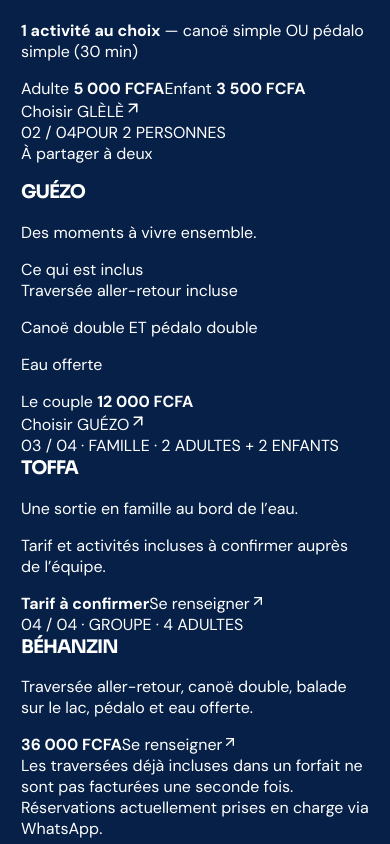
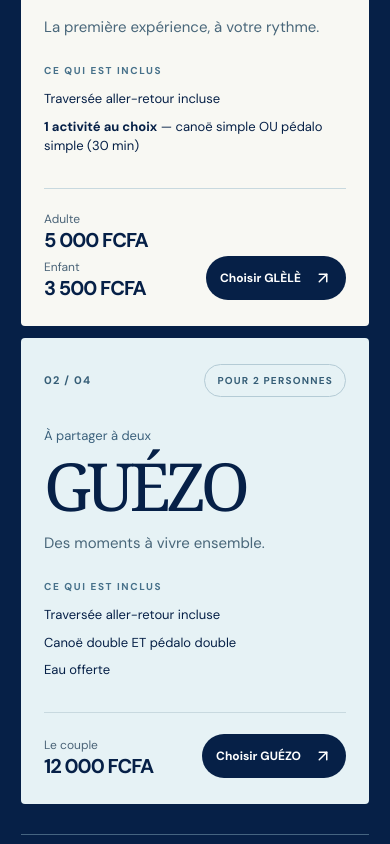
Before and after one commit to emma-dasilva-dev/aquamazone-adventure, a Next.js app: page / in a window 390 px wide. Shown: the part 2980-3824 px from the top of the page. Built offline with nearby package versions, Linux system fonts and the light colour scheme.

Commit message:
style: editorial mobile-first forfaits layout

```diff
--- a/app/globals.css
+++ b/app/globals.css
@@ -243,3 +243,77 @@ body{overflow-x:clip}
  .activity-no-photo{width:76px}
 }
 @media(prefers-reduced-motion:reduce){.activity-thumbnail-photo{transition:none}}
+
+
+/* V0.5 — Forfaits: editorial offer layout, no repetitive generic cards */
+.packages-v4{background:#062047;color:#fff}
+.packages-v4 .section-shell{padding-top:clamp(76px,9vw,120px);padding-bottom:clamp(76px,9vw,120px)}
+.packages-v4-heading{display:grid;grid-template-columns:minmax(0,1.9fr) minmax(200px,.7fr);align-items:end;gap:30px;margin-bottom:43px}
+.packages-v4-heading .kicker{color:#83c9ed;font-size:11px;letter-spacing:.2em;margin:0 0 20px}
+.packages-v4-heading h2{font-family:Georgia,'Times New Roman',serif;font-weight:400;letter-spacing:-.055em;line-height:1.08;font-size:clamp(48px,6vw,83px);max-width:850px;margin:0}
+.packages-v4-heading h2 em{color:var(--yellow);font-weight:400}
+.packages-v4-heading>p{font-size:15px;color:#d1e2ed;line-height:1.7;max-width:290px;margin:0 0 8px}
+.packages-v4-featured{display:grid;grid-template-columns:repeat(2,minmax(0,1fr));gap:16px}
+.package-feature{display:flex;flex-direction:column;min-height:460px;padding:clamp(24px,3.5vw,43px);background:#f8f8f3;color:var(--navy);border-radius:4px}
+.package-feature-couple{background:#e6f2f5}
+.package-feature-top{display:flex;justify-content:space-between;align-items:center;gap:16px;font-size:11px;font-weight:700;letter-spacing:.11em;color:#365e77}
+.package-category{padding:9px 12px;border:1px solid #b4cbd5;border-radius:99px;font-size:10px;white-space:nowrap}
+.package-feature-main{margin-top:35px}
+.package-intention{font-size:13px;margin:0 0 10px;color:#3b617c}
+.package-feature-main h3{font-family:Georgia,'Times New Roman',serif;font-size:clamp(53px,6.2vw,82px);font-weight:500;letter-spacing:-.07em;line-height:.96;margin:0 0 14px}
+.package-description{font-size:15px;line-height:1.6;margin:0;color:#49677a}
+.package-inclusions{margin-top:29px;min-height:135px}
+.package-inclusions-title{font-size:10px;letter-spacing:.16em;font-weight:700;text-transform:uppercase;display:block;margin-bottom:12px;color:#47718a}
+.package-inclusions p{font-size:14px;margin:0 0 8px;line-height:1.5}
+.package-inclusions strong{font-weight:800}
+.package-feature-foot{border-top:1px solid #c8d9df;margin-top:auto;padding-top:21px;display:flex;justify-content:space-between;align-items:end;gap:17px}
+.package-pricing{display:flex;flex-direction:column;gap:6px;min-width:0}
+.package-pricing span{font-size:12px;line-height:1.5;color:#4b6478}
+.package-pricing strong{display:block;color:#062047;font-size:clamp(19px,2vw,27px);line-height:1.2;white-space:nowrap;letter-spacing:-.05em}
+.package-feature-foot a{display:flex;align-items:center;justify-content:center;gap:13px;text-align:center;color:#fff;background:#062047;border-radius:999px;padding:14px 17px;font-size:12px;font-weight:700;white-space:nowrap;transition:background .2s}
+.package-feature-foot a:hover{background:#0055a4}
+.packages-v4-secondary{margin-top:30px;border-top:1px solid #456481}
+.package-secondary{display:grid;grid-template-columns:minmax(165px,.9fr) minmax(210px,1.2fr) minmax(150px,.55fr);align-items:center;gap:25px;padding:27px 0;border-bottom:1px solid #456481}
+.package-secondary-name>span{color:#86bad5;font-size:10px;letter-spacing:.12em;font-weight:700}
+.package-secondary-name h3{font-family:Georgia,'Times New Roman',serif;font-size:clamp(35px,3.7vw,52px);font-weight:400;letter-spacing:-.055em;line-height:1.08;margin:9px 0 0}
+.package-secondary-description p{font-size:13px;line-height:1.6;color:#d9e8f0;margin:0 0 6px}
+.package-secondary-description .package-review-note{color:#ffe39d}
+.package-secondary-action{text-align:right;display:flex;flex-direction:column;align-items:end;gap:14px}
+.package-secondary-action strong{font-size:18px;letter-spacing:-.02em}
+.package-secondary-action a{display:inline-flex;align-items:center;gap:8px;border-bottom:1px solid #ffd326;padding-bottom:7px;font-size:12px;font-weight:700}
+.packages-v4-footnote{font-size:12px;line-height:1.65;color:#abc8da;max-width:900px;margin:25px 0 0}
+@media(max-width:900px){
+ .package-feature{padding:24px}
+ .package-feature-foot{align-items:start;flex-direction:column}
+ .package-feature-foot a{width:100%;justify-content:space-between}
+ .package-secondary{grid-template-columns:minmax(150px,.8fr) minmax(160px,1.2fr) minmax(130px,.65fr);gap:15px}
+}
+@media(max-width:680px){
+ .packages-v4 .section-shell{padding:77px 21px}
+ .packages-v4-heading{display:block;margin-bottom:29px}
+ .packages-v4-heading h2{font-size:clamp(44px,11vw,62px)}
+ .packages-v4-heading>p{margin:17px 0 0;font-size:14px}
+ .packages-v4-featured{grid-template-columns:1fr;gap:12px}
+ .package-feature{min-height:0;padding:26px 23px}
+ .package-feature-main{margin-top:30px}
+ .package-feature-main h3{font-size:clamp(62px,17vw,82px)}
+ .package-inclusions{margin-top:25px;min-height:0;margin-bottom:24px}
+ .package-inclusions p{font-size:13px}
+ .package-feature-foot{flex-direction:row;align-items:end;gap:10px}
+ .package-feature-foot a{width:auto;min-height:44px;padding:12px 14px}
+ .package-pricing strong{font-size:20px}
+ .package-secondary{grid-template-columns:1fr auto;gap:12px;padding:27px 0}
+ .package-secondary-name{grid-column:1}
+ .package-secondary-description{grid-column:1/-1;grid-row:2}
+ .package-secondary-action{grid-column:2;grid-row:1;align-items:end;align-self:end}
+ .package-secondary-action strong{font-size:14px}
+ .package-secondary-action a{font-size:11px}
+ .package-secondary-name h3{font-size:42px}
+}
+@media(max-width:380px){
+ .package-feature-foot{flex-direction:column;align-items:stretch}
+ .package-feature-foot a{justify-content:space-between}
+ .package-secondary{grid-template-columns:1fr}
+ .package-secondary-action{grid-column:1;grid-row:3;align-items:start}
+}
+@media(prefers-reduced-motion:reduce){.package-feature-foot a{transition:none}}
```
